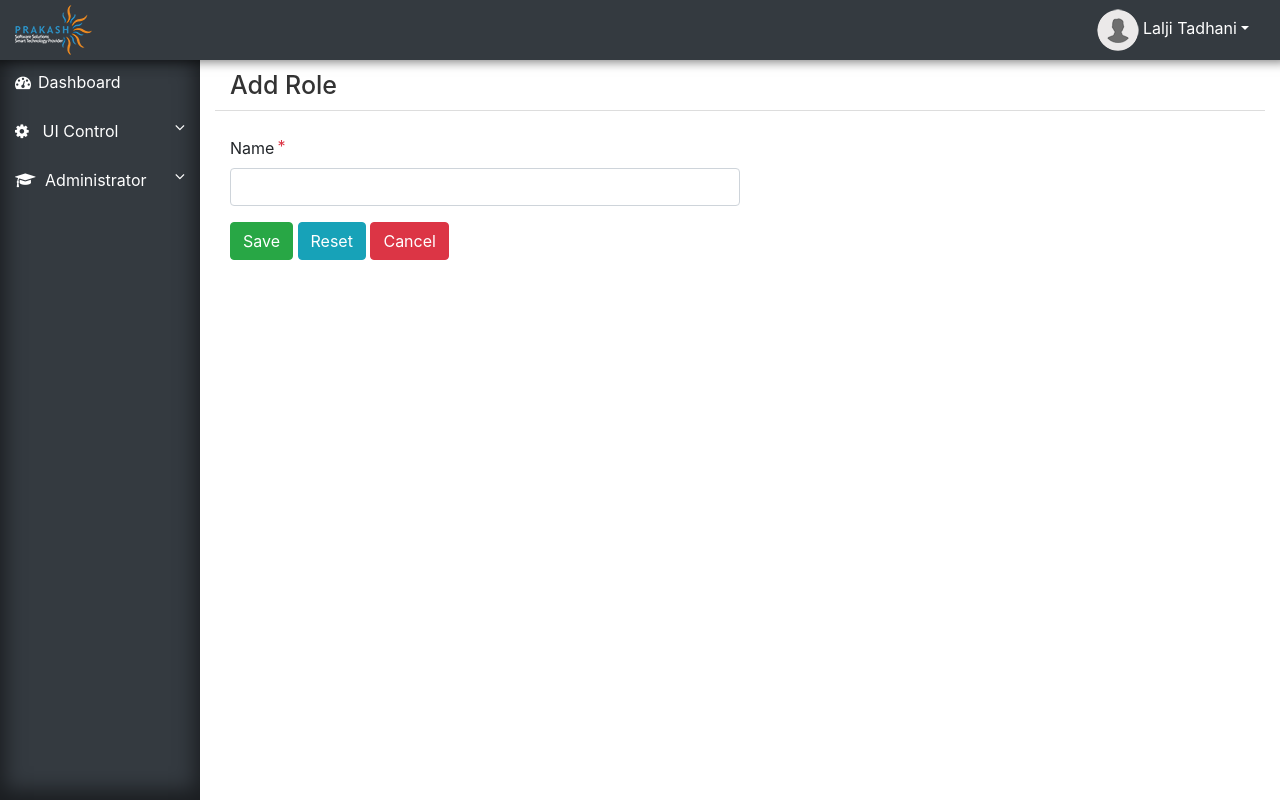
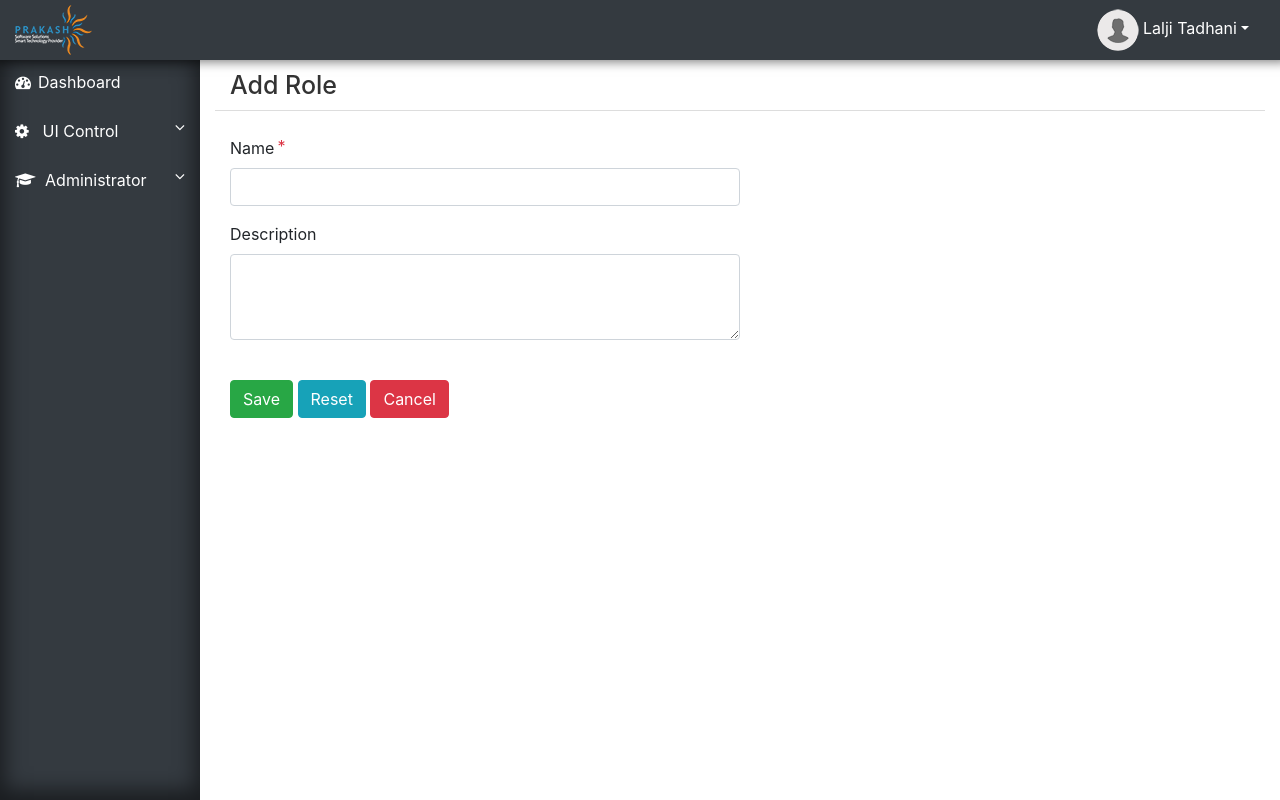
Before and after one commit to bhavishya2107/Performance-Mngt-Sys, a React (Create React App) app: page /addRole in a window 1280 px wide. Built offline with nearby package versions, Linux system fonts and the light colour scheme.

Commit message:
minor changes in kra and role , myprofile added an ID and updated an image

```diff
--- a/src/pages/Environment.js
+++ b/src/pages/Environment.js
@@ -1,7 +1,7 @@
 export const environment = {
   production: false,
   // apiUrl: "http://180.211.103.189:3000/api/",
-  apiUrl: 'http://192.168.10.109:3000/api/',
+  apiUrl: 'http://192.168.10.110:3000/api/',
   dynamicUrl: "http://192.168.10.109:3000/",
   publicUrl: "http://180.211.103.189:3000/api/"
 };
--- a/src/pages/Kra/add-kra.js
+++ b/src/pages/Kra/add-kra.js
@@ -18,9 +18,9 @@ class kraHome extends Component {
 
     submitDataFromKra() {
         debugger;
-        alert('sub')
+
         var isvalidate = window.formValidation("#kraAddForm");
-        alert(isvalidate)
+
         if (isvalidate) {
 
             var res = this.kraAlreadyExistApi();
@@ -136,9 +136,8 @@ class kraHome extends Component {
 
     UpdateKraDetails(data) {
         debugger;
-        alert(1)
         var isvalidate = window.formValidation("#kraAddForm");
-        alert(isvalidate)
+
         if (isvalidate) {
             var res = this.updatekraEditExistApi();
             res.done((response) => {
--- a/src/pages/Kra/kra.js
+++ b/src/pages/Kra/kra.js
@@ -147,7 +147,7 @@ class kraListPage extends Component {
     const endpointGET = environment.apiUrl + moduleUrls.Kra + '/?_size=1000' + '&_sort=-kraId'
     this.$el.DataTable({
       autoWidth: false,
-      // aaSorting: [[1, "asc"]],
+      aaSorting: [[1, "asc"]],
       // aaSorting: [[2, "asc"]],
       ajax: {
         url: endpointGET,
@@ -158,10 +158,10 @@ class kraListPage extends Component {
       },
 
       columnDefs: [
-        { width: '10px', targets: 0 },
-        { width: '300px', targets: 1 },
-        { width: '300px', targets: 2 },
-        { width: '10px', targets: 3 },
+        { width: '1px', targets: 0 },
+        { width: '100px', targets: 1 },
+        { width: '600px', targets: 2 },
+        { width: '1px', targets: 3 },
 
        ],
 
@@ -193,6 +193,7 @@ class kraListPage extends Component {
 
         {
           data: "action",
+          className: "text-center",
           orderable: false,
           targets: 3,
           render: function (data, type, row) {
--- a/src/pages/My-Profile/myProfile.js
+++ b/src/pages/My-Profile/myProfile.js
@@ -31,7 +31,7 @@ class MyProfile extends Component {
       type: "POST",
       data: {
         query:
-          "select u.username,u.firstname,u.lastname,u.emailaddress,u.mobileno,d.depname,u.address,u.profileimage,j.jobtitlename,r.rolename, u1.firstname  as teamleader from user_master U join department_master d on U.depid = d.depid join jobtitle_master j on u.jobtitleId = j.jobtitleId join role_master r on u.roleid = r.roleid join user_master u1 on u.teamid = u1.userid where u.userid = 94"
+          "select u.username,u.firstname,u.lastname,u.emailaddress,u.mobileno,d.depname,u.address,u.profileimage,j.jobtitlename,r.rolename, u1.firstname  as teamleader from user_master U join department_master d on U.depid = d.depid join jobtitle_master j on u.jobtitleId = j.jobtitleId join role_master r on u.roleid = r.roleid join user_master u1 on u.teamid = u1.userid where u.userid = 150"
       }
     });
   }
@@ -72,7 +72,9 @@ class MyProfile extends Component {
             <div className="col-md-3 order-md-last text-center">
               <div>
                 <img
-                  src={this.state.profileImage}
+                  // src={this.state.profileImage}
+                  src= "https://media.voog.com/0000/0042/3119/photos/profile-picture.jpg"
+
                   style={{ width: "200px" }}
                   className="img-thumbnail"
                 />
--- a/src/pages/Role/addRole.js
+++ b/src/pages/Role/addRole.js
@@ -13,6 +13,7 @@ class UserRoleForm extends Component {
         this.state = {
             Redirect: false,
             roleName: "",
+            description:"",
             id: props.match.params.id,
 
         };
@@ -30,7 +31,8 @@ class UserRoleForm extends Component {
                     var _this = this;
                     var roleFormData =
                     {
-                        "roleName": this.state.roleName
+                        "roleName": this.state.roleName,
+                        "description":this.state.description
                     }
                 }
             });
@@ -53,7 +55,9 @@ class UserRoleForm extends Component {
                     var _this = this;
                     var roleFormData =
                     {
-                        "roleName": this.state.roleName
+                        "roleName": this.state.roleName,
+                        "description":this.state.description
+
                     }
                     const endpointPOST = environment.apiUrl + moduleUrls.Role + '/'
                     $.ajax({
@@ -222,6 +226,20 @@ class UserRoleForm extends Component {
                             <p className="hiderole" style={{ "display": "none", "color": "red" }}>{Notification.recordExists}</p>
                         </div>
                     </div>
+                    <div className="form-group">
+                        <label className=" " htmlFor="roleDescription">Description</label>
+                        <div className="">
+                            <textarea name="roleDescription" className="form-control col-6" rows="3"
+                                value={this.state.description}
+                                onChange={(event) => {
+                                    this.setState(
+                                        {
+                                            description: event.target.value
+                                        }
+                                    )
+                                }}></textarea><br />
+                        </div>
+                    </div>
                     {this.state.id !== undefined ?
                         <button className="btn btn-success " type="button" onClick={() => {
                             this.UpdateRoleDetails(this.state);
--- a/src/pages/Role/role.js
+++ b/src/pages/Role/role.js
@@ -172,9 +172,10 @@ class UserRolePMS extends Component {
             },
 
             columnDefs: [
-                { width: '10px', targets: 0 },
-                { width: '300px', targets: 1 },
-                { width: '5px', targets: 2 },
+                { width: '1px', targets: 0 },
+                { width: '100px', targets: 1 },
+                { width: '600px', targets: 2 },
+                { width: '1px', targets: 3 },
 
                ],
 
@@ -201,11 +202,16 @@ class UserRolePMS extends Component {
                     data: "roleName",
                     targets: 1
                 },
+                {
+                    data: "description",
+                    "orderable": false,
+                    targets:2
+                },
 
                 {
                     data: "action",
-                    targets: 2,
-                    className: "text-right",
+                    targets: 3,
+                    className: "text-center",
                     render: function (data, type, row) {
                         return (
                             '<a href="/EditRoleForm/id=' + row.roleId + '"class="btn mr-2 btn-edit btn-info btn-sm">' + '<i class="fa fa-pencil" aria-hidden="true"></i>' +
@@ -268,6 +274,7 @@ class UserRolePMS extends Component {
                             </th>
                             {/* <th>Sr.No</th> */}
                             <th >Name</th>
+                            <th>Description</th>
                             <th >Action</th>
                         </tr>
                     </thead>
```
Also changed, not shown: 1 other file (tests, documents, lock files or other folders).
